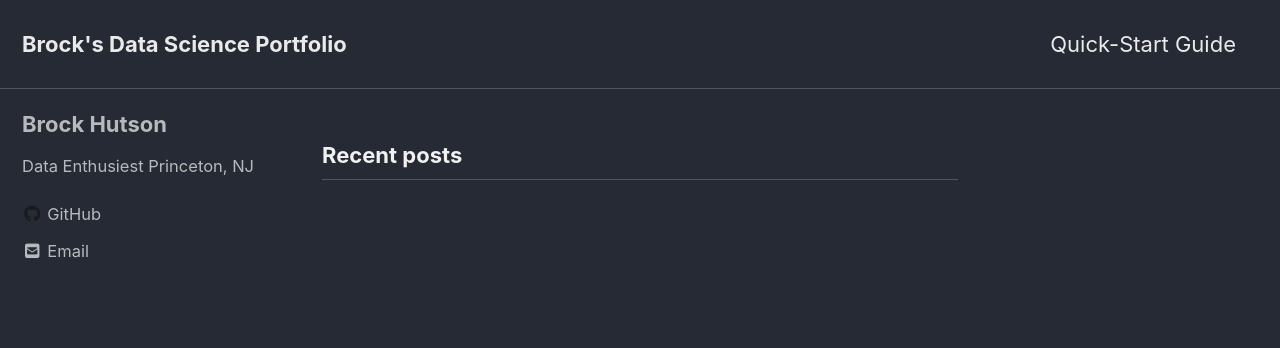
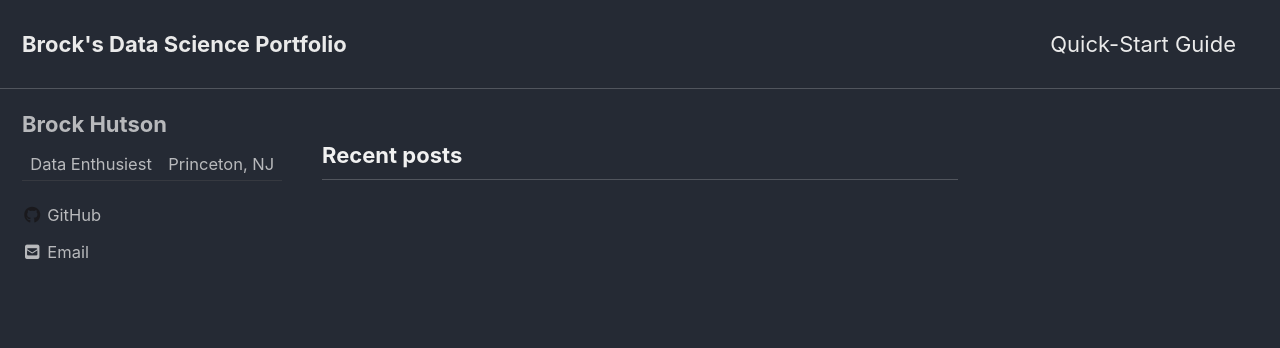
Before and after one commit to brockhutson/brockhutson.github.io, a Jekyll site: the page built from index.html, in a window 1280 px wide. Shown: the top 348 px of the page. Built offline with Jekyll 4.4.1, drawn with Linux system fonts in a browser that asks for light colours; cached includes are drawn as plain includes; nearby versions of some CDN libraries; the list of posts is cut into pages by our own code; part of the change alters nothing that is shown.

```diff
--- a/_config.yml
+++ b/_config.yml
@@ -109,7 +109,8 @@ analytics:
 author:
   name             : "Brock Hutson"
   avatar           : # path of avatar image, e.g. "/assets/images/bio-photo.jpg"
-  bio              : "Data Enthusiest\nPrinceton, NJ"
+  bio              : "Data Enthusiest |
+                      Princeton, NJ"
   location         : #"Princeton, NJ"
   email            : "brockhutson89@outlook.com"
   links:
```
